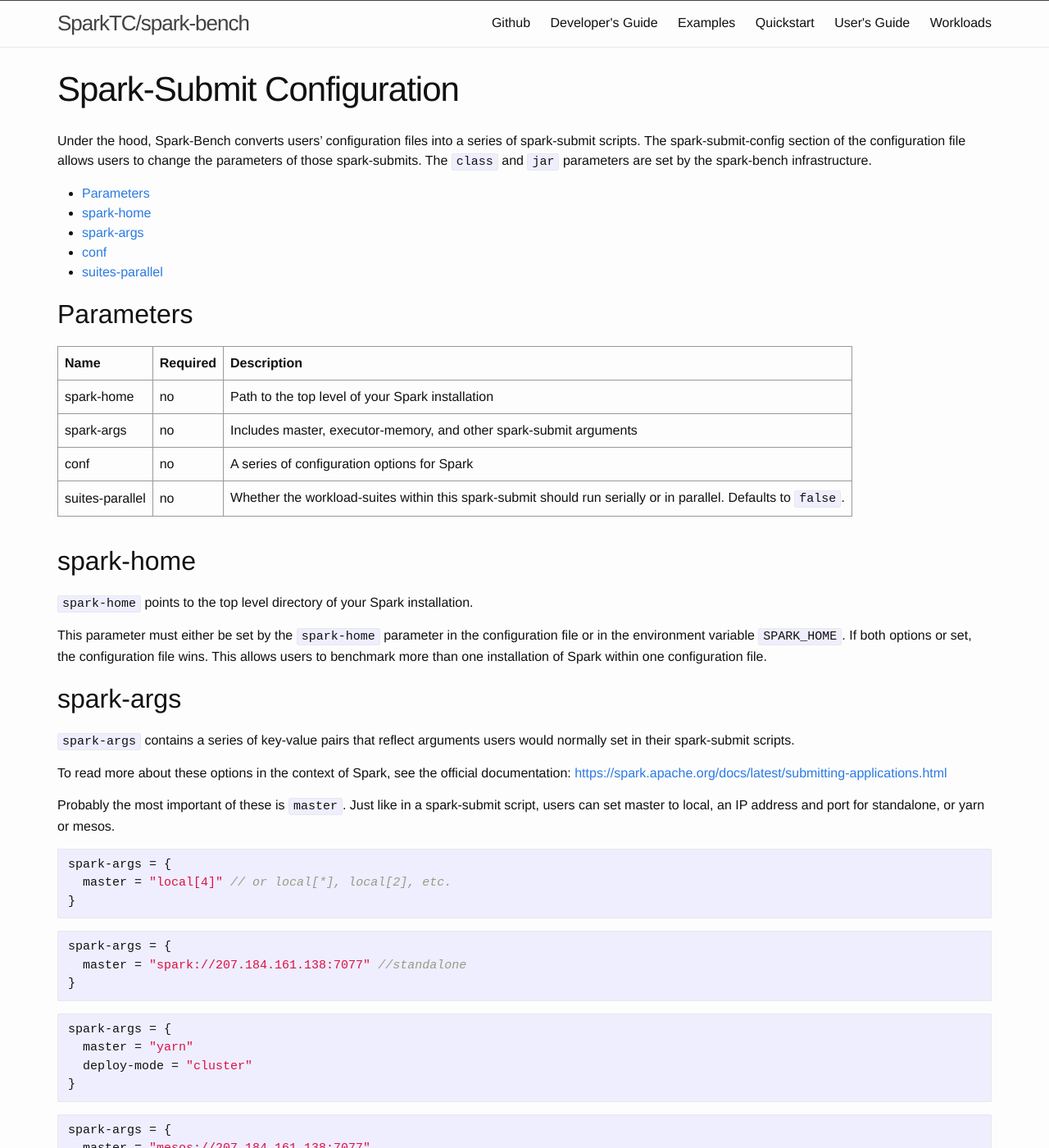
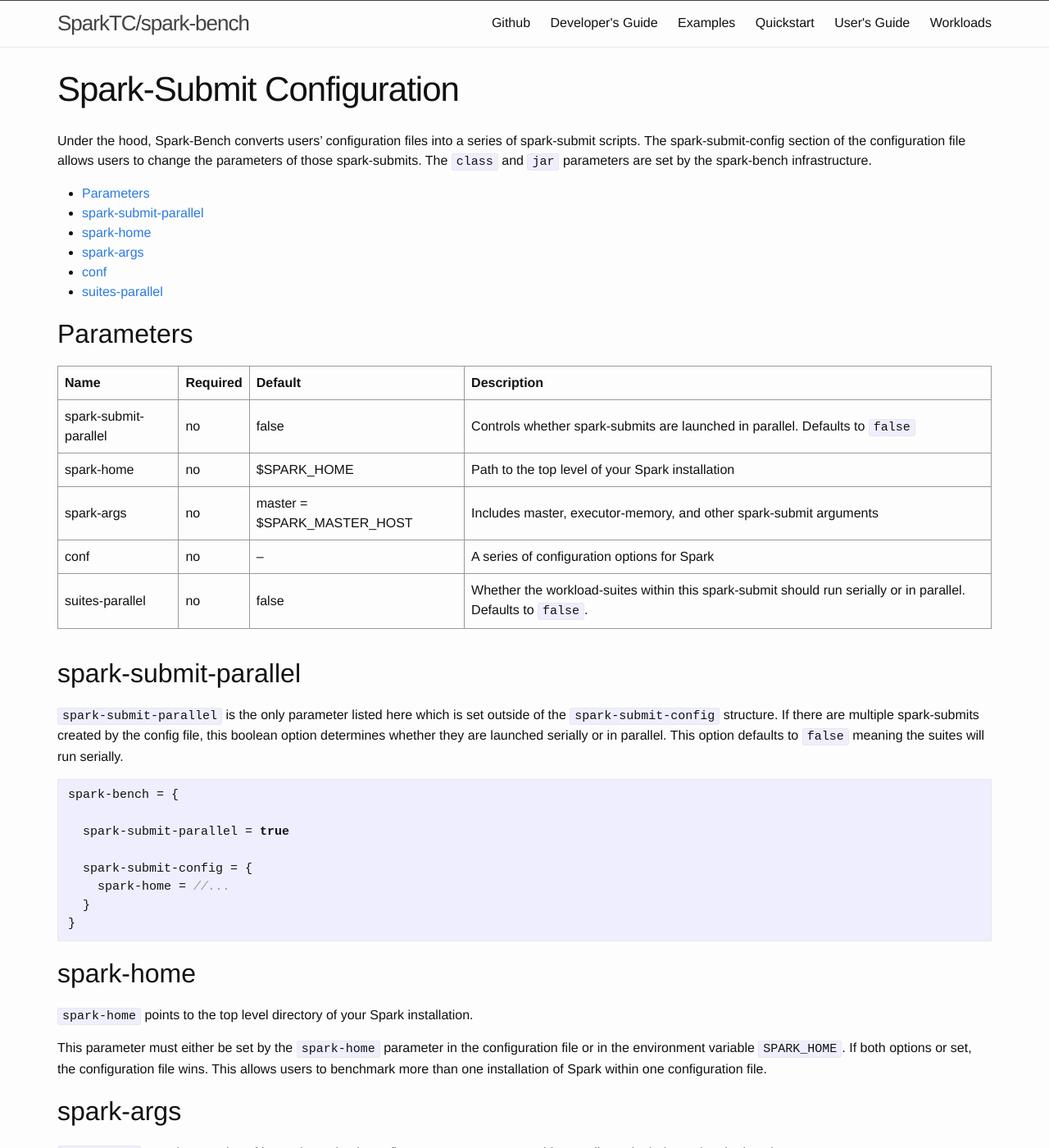
Before and after one commit to CODAIT/spark-bench, a Jekyll site: the page built from docs/_users-guide/spark-submit-config.md, in a window 1280 px wide and 1400 px high. Shown: the whole window at 82% size. Built offline with Jekyll 4.4.1, drawn with Linux system fonts in a browser that asks for light colours; some of the changed text lies outside the part shown.

Commit message:
Adds spark-submit-parallel to docs

````diff
--- a/docs/_users-guide/spark-submit-config.md
+++ b/docs/_users-guide/spark-submit-config.md
@@ -12,6 +12,7 @@ those spark-submits. The `class` and `jar` parameters are set by the spark-bench
 
 
 - [Parameters](#parameters)
+- [spark-submit-parallel](#spark-submit-parallel)
 - [spark-home](#spark-home)
 - [spark-args](#spark-args)
 - [conf](#conf)
@@ -21,12 +22,31 @@ those spark-submits. The `class` and `jar` parameters are set by the spark-bench
 
 ## Parameters
 
-| Name    | Required | Description |
-| ---------- | ----- | --- |
-| spark-home  | no | Path to the top level of your Spark installation |
-| spark-args  | no | Includes master, executor-memory, and other spark-submit arguments |
-| conf        | no | A series of configuration options for Spark |
-| suites-parallel | no | Whether the workload-suites within this spark-submit should run serially or in parallel. Defaults to `false`. |
+| Name    | Required | Default | Description |
+| ------- | -------- | ------- | ----------- |
+| spark-submit-parallel | no | false | Controls whether spark-submits are launched in parallel. Defaults to `false` |
+| spark-home  | no | $SPARK_HOME | Path to the top level of your Spark installation |
+| spark-args  | no | master = $SPARK_MASTER_HOST | Includes master, executor-memory, and other spark-submit arguments |
+| conf        | no | -- | A series of configuration options for Spark |
+| suites-parallel | no | false | Whether the workload-suites within this spark-submit should run serially or in parallel. Defaults to `false`. |
+
+## spark-submit-parallel
+
+`spark-submit-parallel` is the only parameter listed here which is set outside of the `spark-submit-config` structure.
+If there are multiple spark-submits created by the config file, this boolean option determines whether they are launched
+serially or in parallel.
+This option defaults to `false` meaning the suites will run serially.
+
+```hocon
+spark-bench = {
+
+  spark-submit-parallel = true
+
+  spark-submit-config = {
+    spark-home = //...
+  }
+}
+```
 
 ## spark-home
 
@@ -63,6 +83,14 @@ spark-args = {
 ```hocon
 spark-args = {
   master = "mesos://207.184.161.138:7077"
+}
+```
+```hocon
+/*
+ *  Since no master is specified here, spark-bench will look for the master
+ *  from the environment variable $SPARK_MASTER_HOST
+ */
+spark-args = {
 }
 ```
 
````
